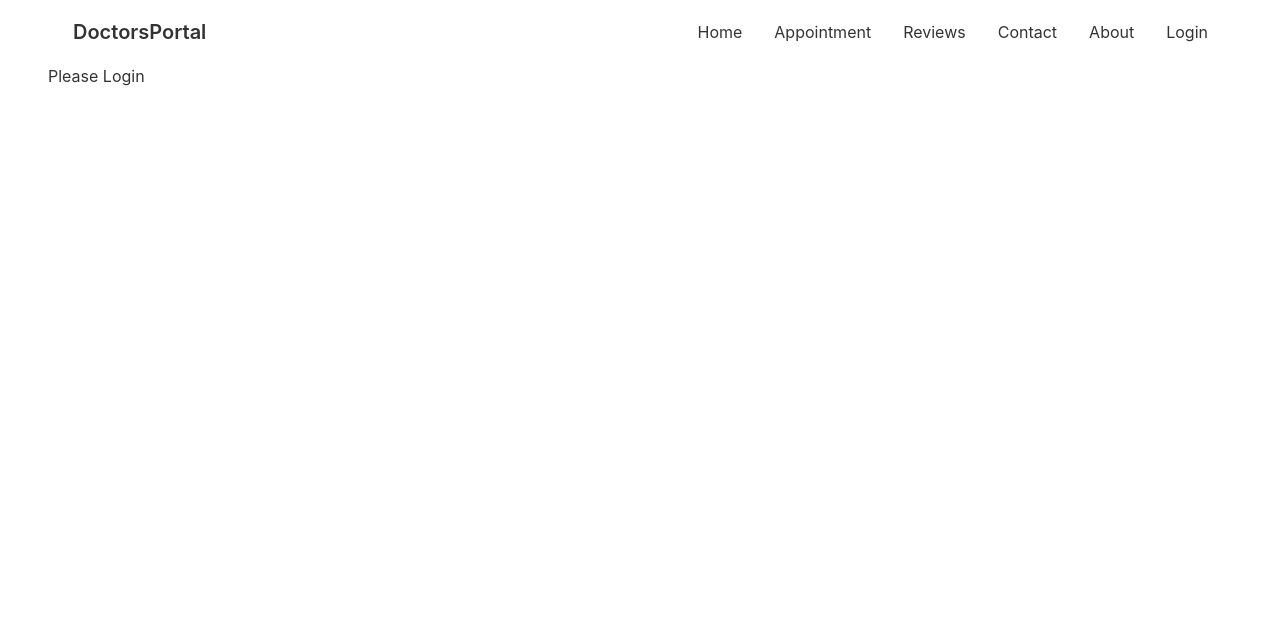
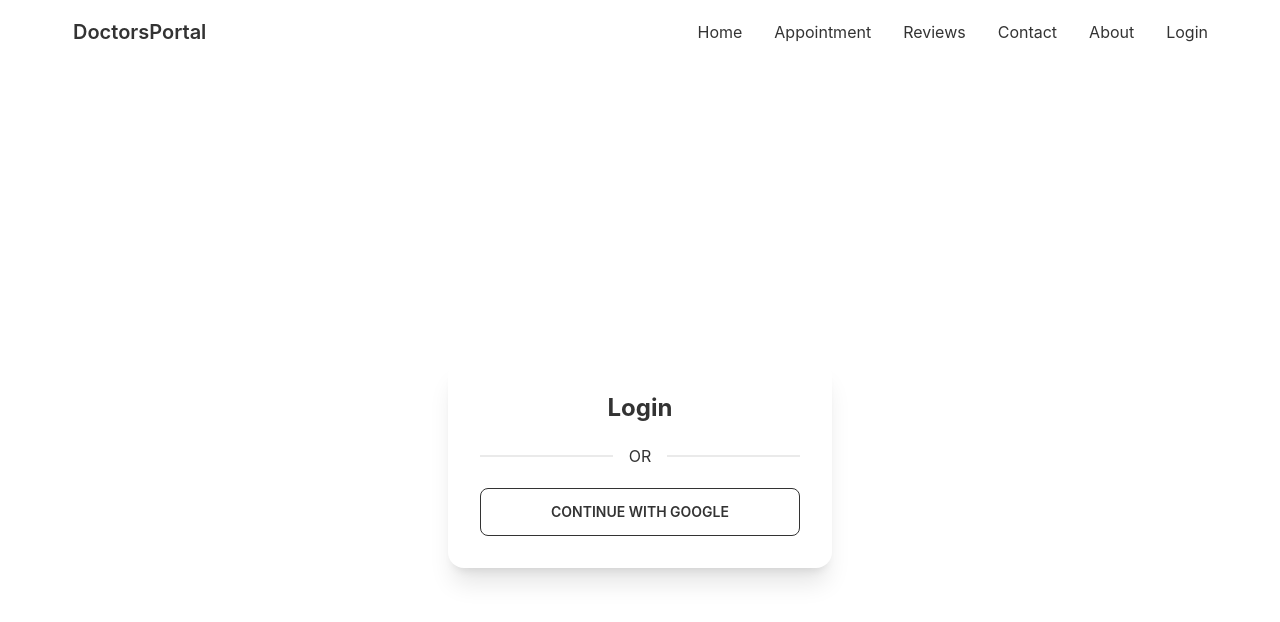
Before and after one commit to Samirun-Shuvo/doctors-portal-project-react, a React (Create React App) app: page /login in a window 1280 px wide. Shown: the top 622 px of the page. Built offline with nearby package versions, Linux system fonts and the light colour scheme; no server answers; the HTML template or start-up script is replaced by a standard one.

Commit message:
firebase authentication login with google

```diff
--- a/package.json
+++ b/package.json
@@ -8,9 +8,11 @@
     "@testing-library/user-event": "^13.5.0",
     "daisyui": "^2.24.0",
     "date-fns": "^2.29.2",
+    "firebase": "^9.9.3",
     "react": "^18.2.0",
     "react-day-picker": "^8.1.1",
     "react-dom": "^18.2.0",
+    "react-firebase-hooks": "^5.0.3",
     "react-router-dom": "^6.3.0",
     "react-scripts": "5.0.1",
     "web-vitals": "^2.1.4"
--- a/src/Pages/Login/Login.js
+++ b/src/Pages/Login/Login.js
@@ -1,11 +1,36 @@
-import React from 'react';
+import React from "react";
+import { useSignInWithGoogle } from 'react-firebase-hooks/auth';
+import auth from "../../firebase.init";
+
 
 const Login = () => {
-    return (
-        <div>
-            <h1>Please Login</h1>
+    const [signInWithGoogle, user, loading, error] = useSignInWithGoogle(auth);
+
+    if (user) {
+     console.log(user);
+  }
+    if (loading) {
+     console.log(loading);
+  }
+    if (error) {
+     console.log(error);
+  }
+
+  return (
+    <div className="flex h-screen justify-center items-center">
+      <div className="card w-96 bg-base-100 shadow-xl">
+        <div className="card-body">
+          <h2 className="text-center text-2xl font-bold">Login</h2>
+
+          <div className="divider">OR</div>
+          <button
+          onClick={() => signInWithGoogle()}
+          className="btn btn-outline"
+          >Continue With Google</button>
         </div>
-    );
+      </div>
+    </div>
+  );
 };
 
 export default Login;
--- /dev/null
+++ b/src/firebase.init.js
@@ -0,0 +1,20 @@
+// Import the functions you need from the SDKs you need
+import { initializeApp } from "firebase/app";
+import { getAuth } from "firebase/auth";
+// TODO: Add SDKs for Firebase products that you want to use
+// https://firebase.google.com/docs/web/setup#available-libraries
+
+// Your web app's Firebase configuration
+const firebaseConfig = {
+    apiKey: process.env.REACT_APP_API_KEY,
+    authDomain: process.env.REACT_APP_AUTH_DOMAIN,
+    projectId: process.env.REACT_APP_PROJECT_ID,
+    storageBucket: process.env.REACT_APP_STORAGE_BUCKET,
+    messagingSenderId: process.env.REACT_APP_MESSAGING_SENDER_ID,
+    appId: process.env.REACT_APP_APP_ID
+};
+
+// Initialize Firebase
+const app = initializeApp(firebaseConfig);
+const auth = getAuth(app);
+export default auth;
```
Also changed, not shown: 1 other file (tests, documents, lock files or other folders).
